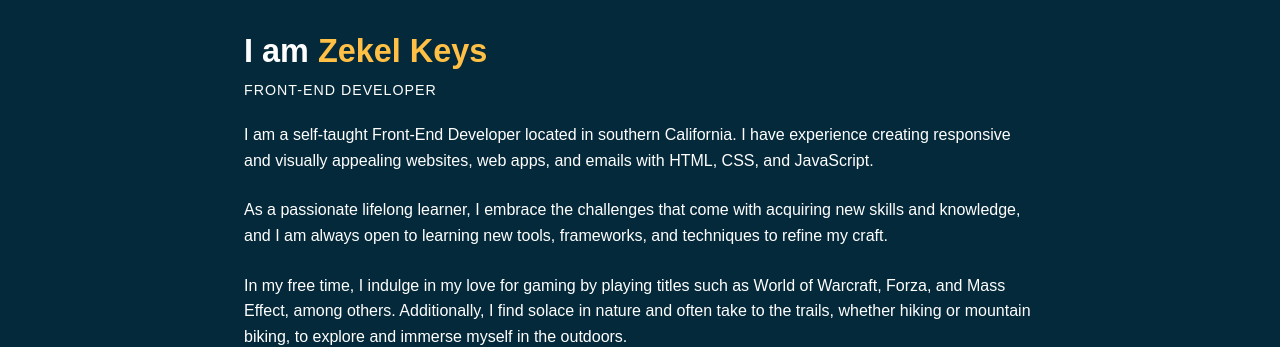
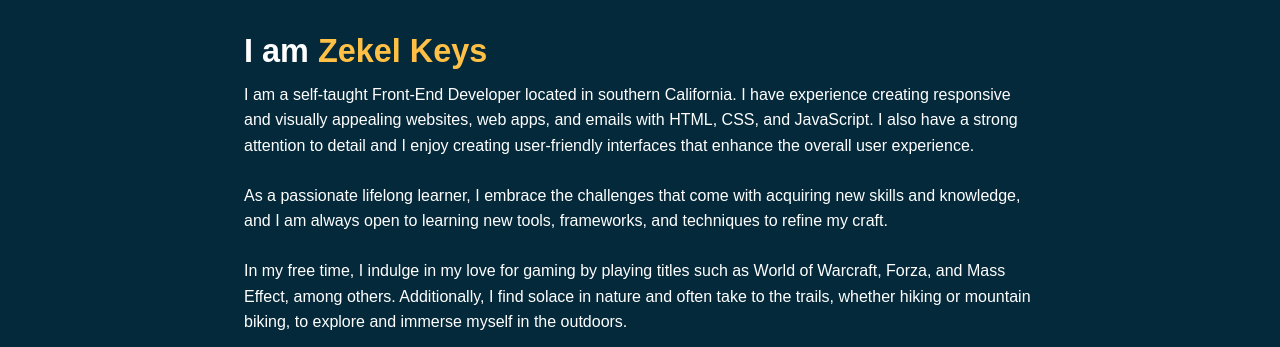
Before and after one commit to ZZ83/zz83.github.io, a plain HTML site: page index.html in a window 1280 px wide. Shown: the part 1849-2196 px from the top of the page. Drawn offline with Linux system fonts and the light colour scheme; a web font is replaced by a local one.

Commit message:
Update summary

```diff
--- a/index.html
+++ b/index.html
@@ -55,8 +55,8 @@
                         <img class="about-intro__image" src="images/self.jpg" alt="Zekel Keys">
                         <div class="about-intro__inner">
                             <h3  class="about-intro__header">I am <span>Zekel Keys</span></h3>
-                            <h4  class="about-intro__sub-header">Front-End Developer</h4>
-                            <p class="about-intro__paragraph">I am a self-taught Front-End Developer located in southern California. I have experience creating responsive and visually appealing websites, web apps, and emails with HTML, CSS, and JavaScript.</p>
+                            <!-- <h4  class="about-intro__sub-header">Front-End Developer</h4> -->
+                            <p class="about-intro__paragraph">I am a self-taught Front-End Developer located in southern California. I have experience creating responsive and visually appealing websites, web apps, and emails with HTML, CSS, and JavaScript. I also have a strong attention to detail and I enjoy creating user-friendly interfaces that enhance the overall user experience.</p>
                             <p class="about-intro__paragraph">As a passionate lifelong learner, I embrace the challenges that come with acquiring new skills and knowledge, and I am always open to learning new tools, frameworks, and techniques to refine my craft.</p>
                             <p class="about-intro__paragraph">In my free time, I indulge in my love for gaming by playing titles such as World of Warcraft, Forza, and Mass Effect, among others. Additionally, I find solace in nature and often take to the trails, whether hiking or mountain biking, to explore and immerse myself in the outdoors.</p>
                             <div class="icons">
```
